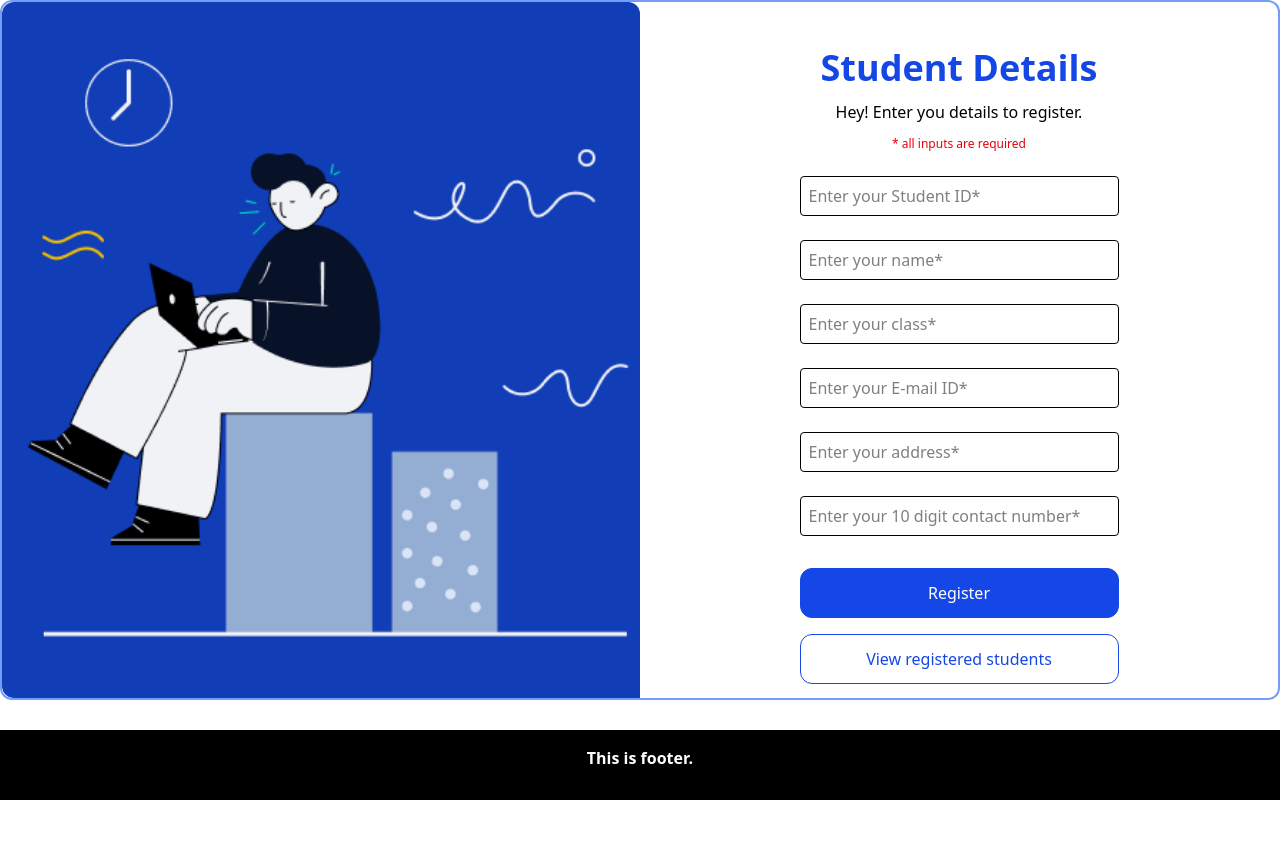
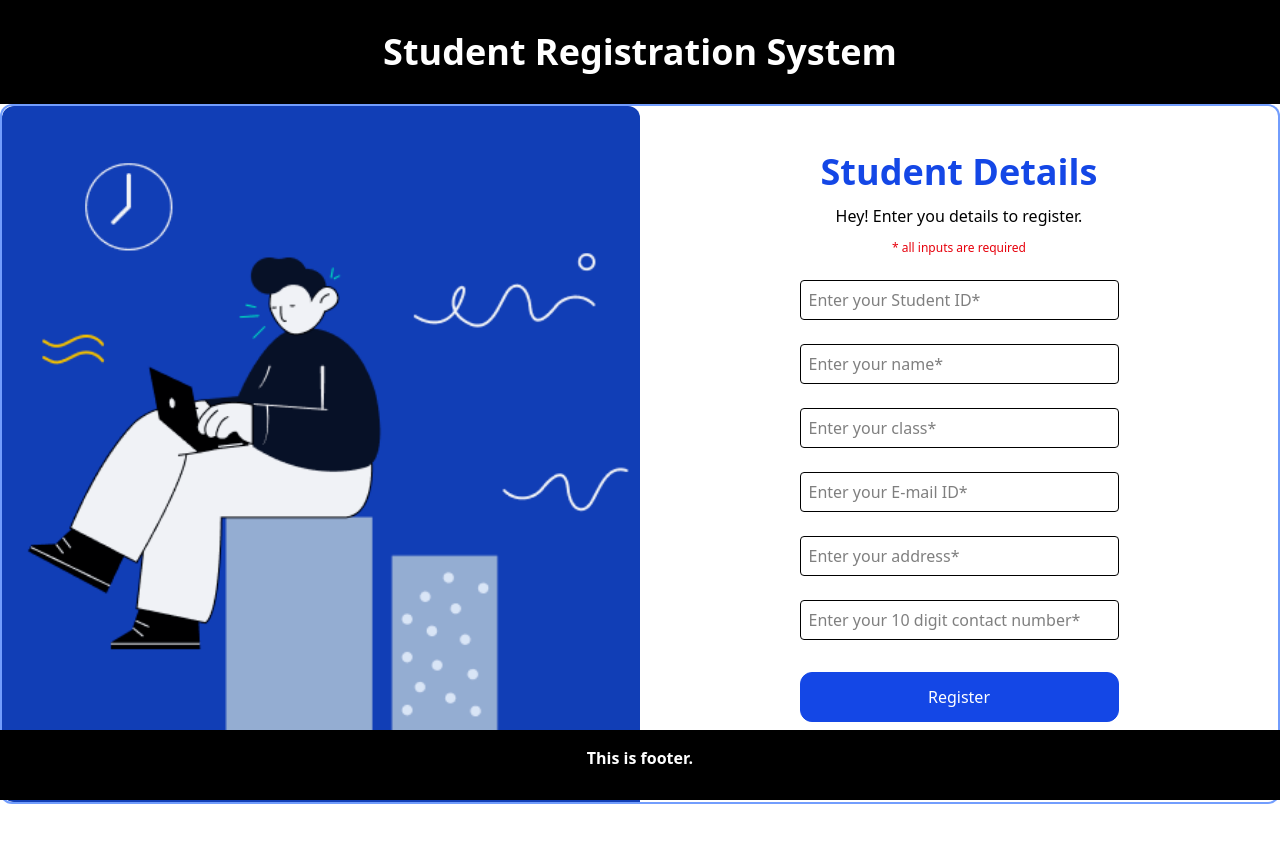
Before and after one commit to anshu-intern/Student-registration-system, a website: page index.html in a window 1280 px wide. Before the commit the page ends 800 px from the top, so only its background shows below. Drawn offline with Linux system fonts and the light colour scheme.

Commit message:
update header visibility

```diff
--- a/index.html
+++ b/index.html
@@ -8,7 +8,7 @@
   </head>
   <body class="bg-blue-700/60 bg-white flex flex-col gap-0">
     <!--header section------------------------->
-    <header class="p-4 bg-black sticky top-0 z-1 hidden">
+    <header class="p-4 bg-black sticky top-0 z-1">
       <h1 class="p-4 text-center font-extrabold text-white text-xl lg:text-4xl">
         Student Registration System
       </h1>
```
